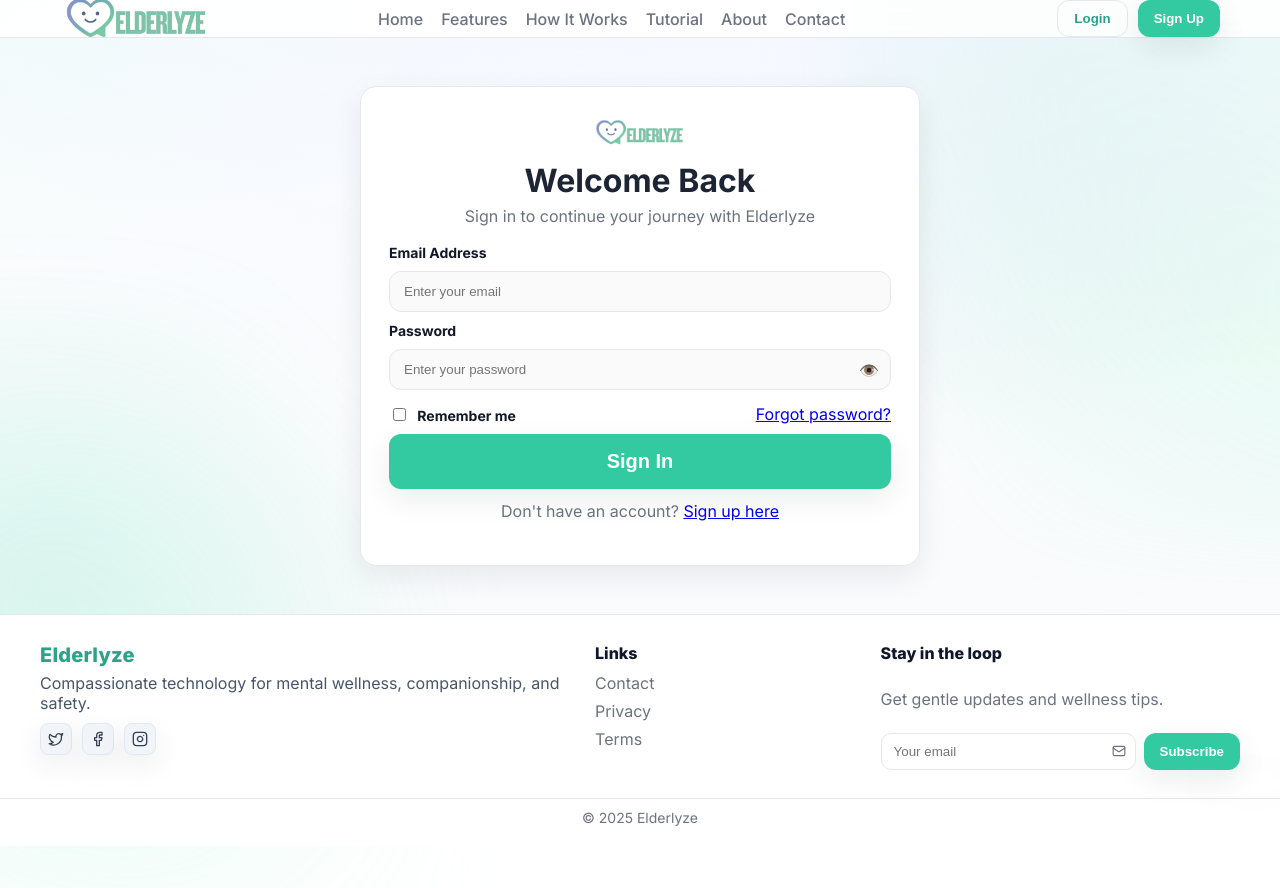
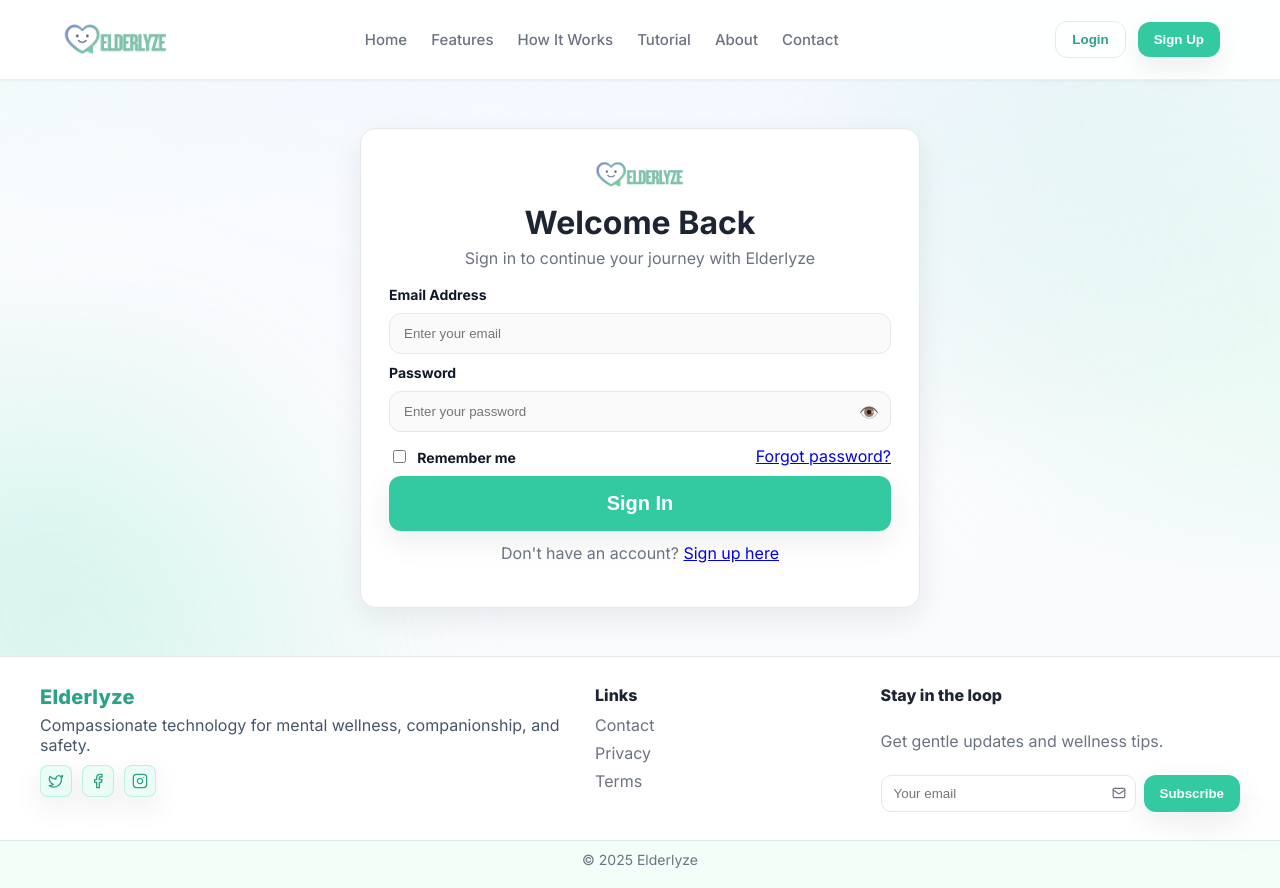
Before and after one commit to ShahxHussain/Elderlyze, a React (Create React App) app: page /signin in a window 1280 px wide. Before the commit the page ends 846 px from the top, so only its background shows below. Built offline with nearby package versions, Linux system fonts and the light colour scheme.

Commit message:
navbar updated

```diff
--- a/src/App.css
+++ b/src/App.css
@@ -24,7 +24,23 @@ body {
 }
 
 /* Avoid horizontal scrollbars on small screens */
-html, body { width: 100%; overflow-x: hidden; }
+html, body {
+  width: 100%;
+  overflow-x: hidden;
+}
+
+/* Add padding to body to account for fixed navbar on mobile only */
+@media (max-width: 719px) {
+  body {
+    padding-top: 80px;
+  }
+}
+
+@media (max-width: 480px) {
+  body {
+    padding-top: 70px;
+  }
+}
 
 /* Soft aurora blobs behind content */
 .App::before,
--- a/src/Assets/Css/Footer.css
+++ b/src/Assets/Css/Footer.css
@@ -1,7 +1,7 @@
-.footer { position: relative; border-top: 1px solid var(--border); background: #fff; overflow: hidden; }
+.footer { position: relative; border-top: 1px solid var(--border); background: var(--card); overflow: hidden; }
 .footer-backdrop { position: absolute; inset: -20% -10% auto -10%; height: 220px; background:
-  radial-gradient(500px 180px at 10% -40%, rgba(68,103,242,0.12), rgba(68,103,242,0) 60%),
-  radial-gradient(500px 180px at 90% 140%, rgba(57,191,161,0.12), rgba(57,191,161,0) 60%);
+  radial-gradient(500px 180px at 10% -40%, rgba(52,202,161,0.12), rgba(52,202,161,0) 60%),
+  radial-gradient(500px 180px at 90% 140%, rgba(47,176,143,0.12), rgba(47,176,143,0) 60%);
   filter: blur(30px) saturate(120%);
   pointer-events: none;
 }
@@ -9,10 +9,10 @@
 .footer .brand { font-weight: 800; color: var(--primary-600); font-size: 20px; }
 .footer-tag { margin: 6px 0 10px; color: #475569; }
 .social { display: flex; gap: 10px; margin-top: 8px; flex-wrap: wrap; }
-.social-btn { width: 32px; height: 32px; display: grid; place-items: center; border-radius: 8px; background: #f1f5f9; color: #334155; border: 1px solid #e2e8f0; box-shadow: var(--shadow); }
-.social-btn:hover { background: #eef2ff; color: #1d3cff; border-color: #e0e7ff; }
+.social-btn { width: 32px; height: 32px; display: grid; place-items: center; border-radius: 8px; background: #ecfdf5; color: var(--primary-600); border: 1px solid rgba(52,202,161,0.25); box-shadow: var(--shadow); }
+.social-btn:hover { background: #d1fae5; color: var(--primary-600); border-color: rgba(42,163,136,0.35); }
 .footer-links { display: grid; gap: 8px; }
-.footer-heading { font-weight: 800; color: #0f172a; margin-bottom: 2px; }
+.footer-heading { font-weight: 800; color: var(--text); margin-bottom: 2px; }
 .footer-links a { color: var(--muted); text-decoration: none; }
 .footer-links a:hover { color: var(--primary-600); }
 .footer-news { display: grid; gap: 8px; }
@@ -21,7 +21,7 @@
 .news-form .input-with-icon { position: relative; }
 .news-form input { width: 100%; padding: 10px 36px 10px 12px; border: 1px solid var(--border); border-radius: 10px; background: #fff; }
 .news-form .mail { position: absolute; right: 10px; top: 50%; transform: translateY(-50%); color: var(--muted); }
-.copyright { text-align: center; color: var(--muted); font-size: 14px; padding: 10px 0 20px; border-top: 1px solid var(--border); background: rgba(255,255,255,0.6); }
+.copyright { text-align: center; color: var(--muted); font-size: 14px; padding: 10px 0 20px; border-top: 1px solid var(--border); background: rgba(236,253,245,0.6); }
 
 /* Footer responsiveness */
 @media (max-width: 479px) {
--- a/src/Assets/Css/Navbar.css
+++ b/src/Assets/Css/Navbar.css
@@ -6,64 +6,102 @@
 }
 
 .navbar {
-  position: sticky;
-  top: 0;
-  z-index: 50;
-  background: rgba(255,255,255,0.85);
-  backdrop-filter: blur(8px);
-  border-bottom: 1px solid var(--border);
+  background: rgba(255, 255, 255, 0.95);
+  backdrop-filter: blur(10px);
+  border-bottom: 1px solid rgba(229, 231, 235, 0.6);
+  box-shadow: 0 1px 3px rgba(0, 0, 0, 0.05);
+  position: relative;
+  z-index: 1000;
+  height: 80px;
+  display: flex;
+  align-items: center;
 }
 
 .nav-content {
   display: flex;
   align-items: center;
   justify-content: space-between;
-  padding: 14px 0;
+  width: 100%;
   position: relative;
+  max-width: 1200px;
+  margin: 0 auto;
+  padding-left: 20px;
+  padding-right: 20px;
 }
 
 .brand {
-  font-weight: 800;
+  font-weight: 700;
   letter-spacing: 0.2px;
   color: var(--primary-600);
-  font-size: 20px;
+  font-size: 18px;
   text-decoration: none;
   display: inline-flex;
   align-items: center;
+  transition: color 0.2s ease;
+}
+
+.brand:hover {
+  color: var(--secondary);
 }
 
 .brand-logo {
-  width: 96px;
-  height: 36px;
+  width: 80px;
+  height: 32px;
   vertical-align: middle;
-  margin-right: 10px;
+  margin-right: 8px;
   border-radius: 0;
   box-shadow: none;
   background: transparent;
   padding: 0;
   object-fit: contain;
-  transform: scale(1.6);
+  transform: scale(1.4);
   transform-origin: left center;
+  transition: transform 0.2s ease;
+}
+
+.brand:hover .brand-logo {
+  transform: scale(1.5);
 }
 
 .nav-links {
   display: none;
-  gap: 18px;
+  gap: 24px;
+  align-items: center;
 }
 
 .nav-links a {
   color: var(--muted);
   text-decoration: none;
   font-weight: 500;
+  font-size: 15px;
+  transition: color 0.2s ease;
+  position: relative;
+  padding: 8px 0;
 }
 
 .nav-links a:hover {
   color: var(--primary-600);
 }
 
+.nav-links a::after {
+  content: '';
+  position: absolute;
+  bottom: 0;
+  left: 0;
+  width: 0;
+  height: 2px;
+  background: linear-gradient(90deg, var(--primary) 0%, var(--secondary) 100%);
+  transition: width 0.3s ease;
+}
+
+.nav-links a:hover::after {
+  width: 100%;
+}
+
 .auth-actions {
   display: none;
-  gap: 10px;
+  gap: 12px;
+  align-items: center;
 }
 
 /* Mobile menu toggle */
@@ -76,11 +114,16 @@
   cursor: pointer;
   padding: 8px;
   border-radius: 8px;
+  transition: background-color 0.2s ease;
+}
+
+.menu-toggle:hover {
+  background-color: rgba(42, 163, 136, 0.1);
 }
 
 .hamburger-line {
   width: 24px;
-  height: 3px;
+  height: 2px;
   background: var(--primary-600);
   border-radius: 2px;
   transition: all 0.3s ease;
@@ -88,21 +131,29 @@
 
 /* Mobile menu styles */
 @media (max-width: 719px) {
+  .navbar {
+    position: fixed;
+    top: 0;
+    left: 0;
+    right: 0;
+  }
+
   .menu-toggle {
     display: flex;
   }
 
   .nav-links {
-    position: absolute;
-    top: 100%;
+    position: fixed;
+    top: 80px; /* Position below the fixed navbar */
     left: 0;
     right: 0;
-    background: #ffffff;
+    background: rgba(255, 255, 255, 0.98);
+    backdrop-filter: blur(10px);
     border-bottom: 1px solid var(--border);
     padding: 20px;
     flex-direction: column;
     gap: 0;
-    z-index: 100;
+    z-index: 999;
     box-shadow: 0 4px 6px -1px rgba(0, 0, 0, 0.1);
     display: none; /* Hidden by default on mobile */
     min-height: auto; /* Ensure proper height */
@@ -114,16 +165,17 @@
   }
 
   .auth-actions {
-    position: absolute;
-    top: calc(100% + 220px); /* Increased spacing to ensure no overlap */
+    position: fixed;
+    top: calc(80px + 220px); /* Position below the fixed navbar + nav-links height */
     left: 0;
     right: 0;
-    background: #ffffff;
+    background: rgba(255, 255, 255, 0.98);
+    backdrop-filter: blur(10px);
     border-bottom: 1px solid var(--border);
     padding: 20px;
     flex-direction: column;
     gap: 12px;
-    z-index: 100;
+    z-index: 999;
     box-shadow: 0 4px 6px -1px rgba(0, 0, 0, 0.1);
     display: none; /* Hidden by default on mobile */
     width: 100%; /* Ensure full width */
@@ -172,15 +224,29 @@
 
 /* Small screen adjustments */
 @media (max-width: 480px) {
+  .navbar {
+    height: 70px;
+  }
+
   .nav-content {
-    padding: 12px 0;
+    padding-left: 16px;
+    padding-right: 16px;
   }
+
+  .nav-links {
+    top: 70px; /* Adjust for smaller navbar height */
+  }
+
+  .auth-actions {
+    top: calc(70px + 220px); /* Adjust for smaller navbar height */
+  }
+
   .brand-logo {
-    width: 80px;
-    height: 30px;
-    transform: scale(1.4);
+    width: 70px;
+    height: 28px;
+    transform: scale(1.3);
   }
   .brand {
-    font-size: 18px;
+    font-size: 16px;
   }
 }
--- a/src/components/Navbar.jsx
+++ b/src/components/Navbar.jsx
@@ -1,7 +1,7 @@
 import React, { useState } from 'react';
 import '../Assets/Css/Navbar.css';
 import { Link, useNavigate } from 'react-router-dom';
-import Logo from '../Assets/Images/Logo.png';
+import Logo from '../Assets/Images/logo.png';
 
 function Navbar() {
   const navigate = useNavigate();
--- a/src/pages/Chatbot.jsx
+++ b/src/pages/Chatbot.jsx
@@ -1,7 +1,7 @@
 import React, { useRef, useState, useEffect } from 'react';
 import '../Assets/Css/Chatbot.css';
 import { Send, Wand2, HeartHandshake, SmilePlus } from 'lucide-react';
-import logo from '../Assets/Images/Logo.png';
+import logo from '../Assets/Images/logo.png'
 
 function Chatbot() {
   const [messages, setMessages] = useState([
--- a/src/pages/SignIn.jsx
+++ b/src/pages/SignIn.jsx
@@ -1,7 +1,7 @@
 import React, { useState } from 'react';
 import '../Assets/Css/SignIn.css';
 import { Link, useNavigate } from 'react-router-dom';
-import Logo from '../Assets/Images/Logo.png';
+import Logo from '../Assets/Images/logo.png';
 
 function SignIn() {
   const navigate = useNavigate();
--- a/src/pages/SignUp.jsx
+++ b/src/pages/SignUp.jsx
@@ -1,7 +1,7 @@
 import React from 'react';
 import '../Assets/Css/SignUp.css';
 import { Link } from 'react-router-dom';
-import Logo from '../Assets/Images/Logo.png';
+import Logo from '../Assets/Images/logo.png'
 
 function SignUp() {
   return (
```
Also changed, not shown: src/Assets/Css/Main.css (+136 -11 lines).
